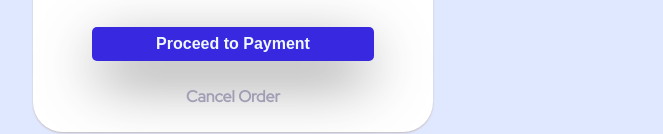
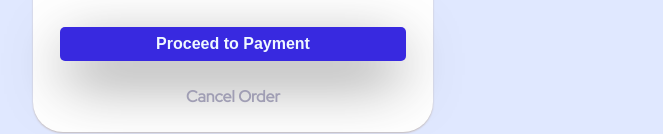
Before and after one commit to sayeh92/order-summary-component, a plain HTML site: page index.html in a window 1280 px wide. Shown: the part 769-903 px from the top of the page, without its empty margins (407-1070 px from the left). Drawn offline with Linux system fonts and the light colour scheme.

Commit message:
Update index.css

```diff
--- a/index.css
+++ b/index.css
@@ -69,7 +69,7 @@ h1 {
   font-size: 16px;
   color: aliceblue;
   border-radius: 5px;
-  padding: 0.5rem 3.5rem;
+  padding: 0.5rem 1.5rem;
   margin: 0 auto;
   font-weight: 700;
   box-shadow: 0px 20px 90px -7px rgba(175, 173, 173, 0.61);
@@ -128,7 +128,7 @@ h1 {
 @media only screen and (min-width: 300px) {
   .button {
     margin: auto;
-    padding: 0.5rem 4rem;
+    padding: 0.5rem 6rem;
     box-shadow: 0px 20px 60px -7px rgba(0, 0, 0, 0.75);
   }
   body {
```
